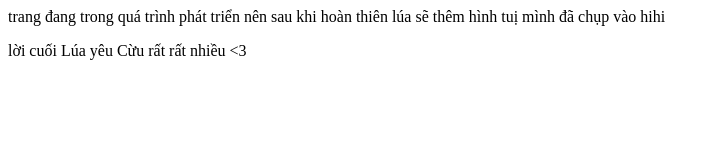
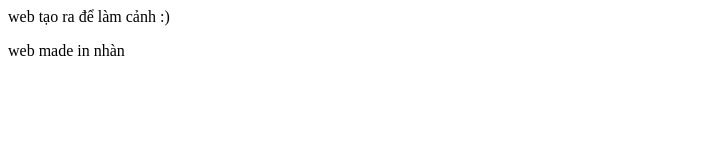
Before and after one commit to thanhnhan02/trangnay-dobeluatao, a plain HTML site: page index.html in a window 1280 px wide. Shown: the whole page, without its empty margins (0-720 px from the left). Drawn offline with Linux system fonts and the light colour scheme.

Commit message:
Update index.html

```diff
--- a/index.html
+++ b/index.html
@@ -1,4 +1,4 @@
-<hl>trang đang trong quá trình phát triển nên sau khi hoàn thiên lúa sẽ thêm hình tuị mình đã chụp vào hihi</hl>
+<hl>web tạo ra để làm cảnh :)</hl>
 
 
-<p>lời cuối  Lúa yêu Cừu rất rất nhiều <3 </p>
+<p>web made in nhàn </p>
```
